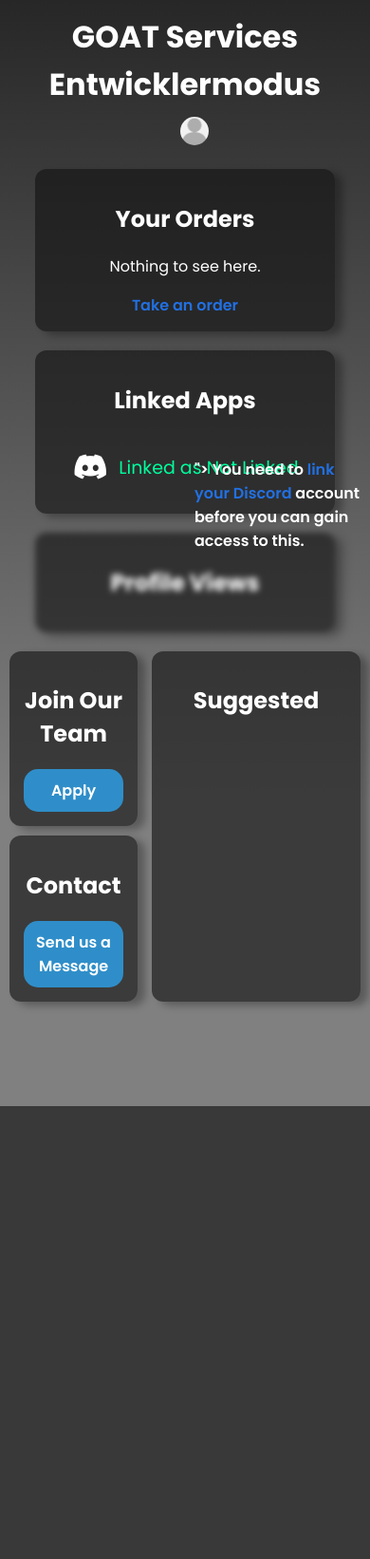
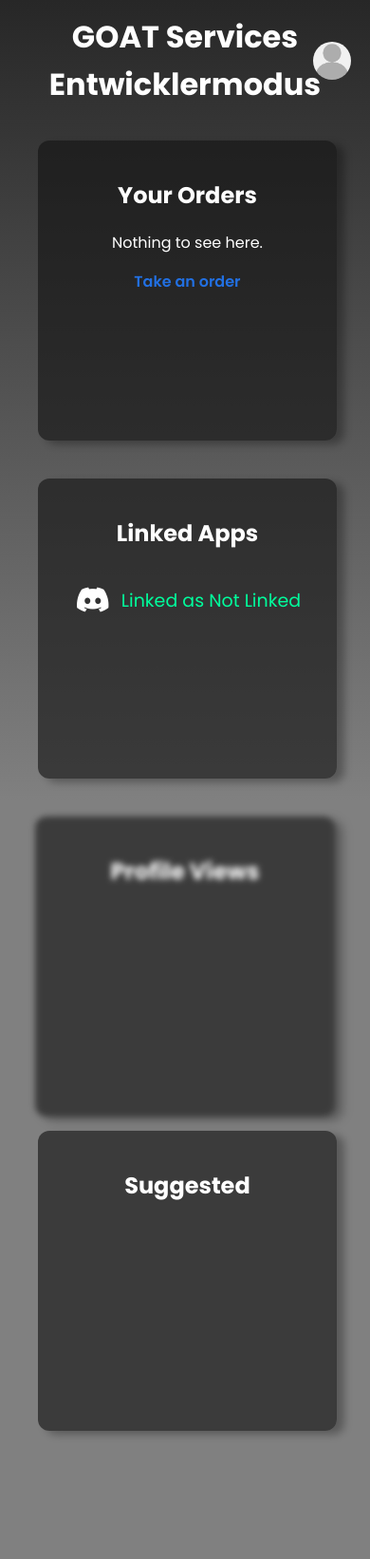
Before and after one commit to GOAT-STUDIOS-DE/GS-Website, a PHP site: page /dashboard/test.html in a window 390 px wide. Shown: the whole page at 95% size. Before the commit the page ends 1165 px from the top, so only its background shows below. Run offline with PHP 8.4, Linux system fonts and the light colour scheme.

Commit message:
responsive

```diff
--- a/dashboard/style_dashboard.css
+++ b/dashboard/style_dashboard.css
@@ -147,21 +147,31 @@
 }
 
 #notlinked {
+    position: relative; /* Positionierung für das Overlay-Text */
     filter: blur(3px);
-    position: relative;
     user-select: none;
 }
 
 .overlay-text {
     position: absolute;
     top: 50%;
-    left: 35%;
+    left: 50%;
     transform: translate(-50%, -50%);
     z-index: 10;
     padding: 10px;
     border-radius: 5px;
     font-weight: 600;
-    margin-top: 50px;
+    background-color: rgba(0, 0, 0, 0.7); /* Hintergrundfarbe für bessere Lesbarkeit */
+    color: #fff;
+    display: none; /* Standardmäßig versteckt */
+}
+
+#notlinked[data-discord-linked="false"] .overlay-text {
+    display: block; /* Nur anzeigen, wenn Discord nicht verlinkt ist */
+}
+
+#notlinked[data-discord-linked="true"] .overlay-text {
+    display: none; /* Verstecken, wenn Discord verlinkt ist */
 }
 
 .overlay-text a {
@@ -263,75 +273,51 @@
     color: #fff;
     background-color: #1d6694;
 }
-
-/* Media Queries für Responsivität */
-@media (max-width: 1200px) {
-    .box.large, .box.xxl {
-        width: 100%; /* Breite auf 100% setzen, um den verfügbaren Platz zu nutzen */
-    }
-}
-
-@media (max-width: 992px) {
-    .section-1-ct, .section-2-ct {
-        flex-direction: column; /* Stapele die Boxen untereinander bei mittleren Bildschirmen */
-        align-items: center; /* Zentriere die Boxen horizontal */
-    }
-
-    .box.small {
-        width: 90%; /* Boxen auf 90% der Container-Breite setzen */
-        height: auto; /* Höhe automatisch anpassen */
-    }
-
-    .box.large, .box.xxl {
-        width: 90%; /* Boxen auf 90% der Container-Breite setzen */
-        height: auto; /* Höhe automatisch anpassen */
-    }
-}
-
 @media (max-width: 768px) {
-    .pfp {
-        width: 30px; /* Kleinere Profilbildgröße für mobile Geräte */
-        height: 30px;
-    }
-
-    .upper-container {
-        flex-direction: column; /* Stapelt das Profilbild und den Titel übereinander */
-        align-items: center;
-    }
-
-    .profile-container {
-        position: static;
-        margin-top: 10px; /* Abstand über dem Profilbild */
-    }
-
-    .dropdown-menu {
-        right: 10px;
-    }
-
-    .overlay-text {
-        left: 50%;
-        transform: translateX(-50%); /* Zentriert den Overlay-Text horizontal */
-    }
-
-    #section-3 {
-        flex-direction: column; /* Stapele die Boxen untereinander bei kleinen Bildschirmen */
-        align-items: center;
+    .section-1-ct {
+        display: flex;
+        flex-direction: column;
     }
 
     .section-3-ct {
-        height: auto; /* Höhe auf automatisch setzen, um den Inhalt zu passen */
+        display: flex;
+        flex-direction: column;
+        width: 90%;
+        height: 90%; /* Höhe als Prozentsatz der Breite */
+        aspect-ratio: 1 / 1; /* Verhältnis 1:1 für quadratische Boxen */
     }
-}
 
-@media (max-width: 576px) {
-    .btn-basic {
-        padding: 10px; /* Kleinere Schaltfläche auf mobilen Geräten */
+    .left-column {
+        width: 90%;
+        height: 90%; /* Höhe als Prozentsatz der Breite */
+        aspect-ratio: 1 / 1; /* Verhältnis 1:1 für quadratische Boxen */
     }
 
     .box {
-        margin: 10px; /* Reduziere den Rand der Boxen */
-        padding: 15px; /* Reduziere das Padding der Boxen */
-        width: 100%; /* Boxen auf 100% der Container-Breite setzen */
-        height: 250px; /* Gleiche Höhe für alle Boxen */
+        width: 90%;
+        height: 90%; /* Höhe als Prozentsatz der Breite */
+        aspect-ratio: 1 / 1; /* Verhältnis 1:1 für quadratische Boxen */
     }
+
+    .box.small, .box.large, .box.xxl {
+        width: 90%;
+        height: 90%; /* Höhe als Prozentsatz der Breite */
+        aspect-ratio: 1 / 1; /* Verhältnis 1:1 für quadratische Boxen */
+    }
+
+    /* Versteckt die Boxen "Contact Us" und "Join Our Team" */
+    #contact-box, #application-box {
+        display: none;
+    }
+    #suggested-box{
+        margin-top: -90%;
+    }
+    .view-more-ct{
+        display: flex;
+        justify-content: center;
+    }
+
 }
+.view-more-ct{
+    display: none;
+}
--- a/dashboard/test.html
+++ b/dashboard/test.html
@@ -60,42 +60,44 @@
         <div class="section-2-ct">
             <div class="box xxl hidden" id="notlinked">
                 <h1>Profile Views</h1>
-            </div>
-            <div class="overlay-text hidden" data-discord-linked="<?php echo isset($_SESSION["discord_username"]) ? 'true' : 'false'; ?>">
+                <div class="overlay-text" data-discord-linked="<?php echo isset($_SESSION["discord_username"]) ? 'true' : 'false'; ?>">
                     <?php if(!isset($_SESSION["discord_username"])): ?>
                         You need to <a href="">link your Discord</a> account before you can gain access to this.
                     <?php else: ?>
                         <!-- Wenn DC verlinkt, dann: -->
-
                     <?php endif; ?>
                 </div>
-
             </div>
         </div>
     </section>
 
+
     <section id="section-3">
         <div class="section-3-ct">
             <div class="left-column">
-                <div class="box small hidden">
+                <div class="box small hidden" id="application-box">
                     <div class="application-ct">
                         <h1>Join Our Team</h1>
                         <a href="" class="btn-basic">Apply</a>
                     </div>
                 </div>
-                <div class="box small hidden">
+                <div class="box small hidden" id="contact-box">
                     <div class="contact-ct">
                         <h1>Contact</h1>
                         <a href="" class="btn-basic">Send us a Message</a>
                     </div>
                 </div>
             </div>
-            <div class="box large hidden">
+            <div class="box large hidden" id="suggested-box">
                 <h1>Suggested</h1>
             </div>
         </div>
     </section>
-    <div class="rest"></div>
+    <div class="view-more-ct">
+        <a href="" class="view-more">View More</a>
+    </div>
+    <div class="rest">
 
+    </div>
 </body>
 </html>
--- a/discord/index.html
+++ b/discord/index.html
@@ -3,6 +3,10 @@
 <head>
     <meta charset="UTF-8">
     <meta name="viewport" content="width=device-width, initial-scale=1.0">
+    <meta property="og:title" content="GOAT Services Discord" />
+    <meta property="og:description" content="Joint the GOAT Services Discord NOW!" />
+    <meta property="og:image" content="https://goat-services.de/GOAT_Services.png" />
+    <meta property="og:url" content="https://goat-services.de/" />
     <title>Directing to Discord...</title>
 </head>
 <body>
```
Also changed, not shown: dashboard/script.js (+8 -12 lines), dashboard/settings.html (+13 -8 lines), dashboard/settingstyle.css (+48 -0 lines). Lines whose indentation alone changed are shown as unchanged.
